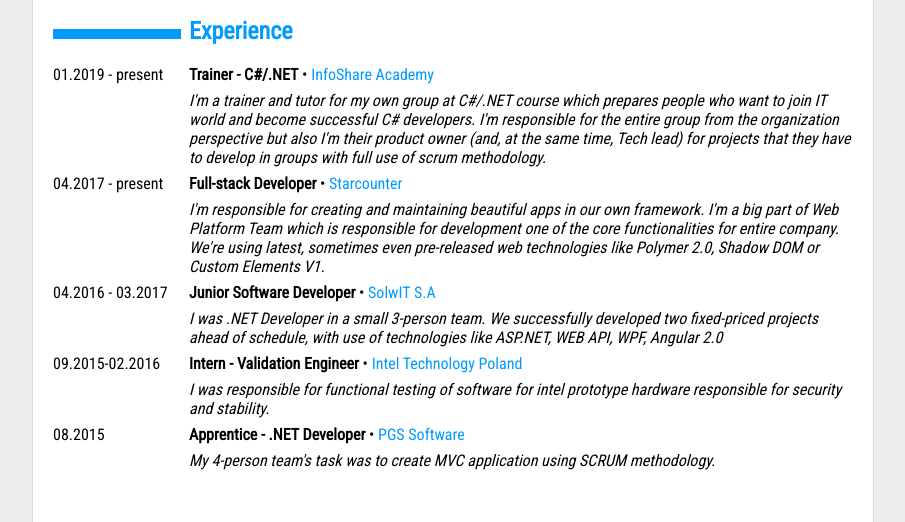
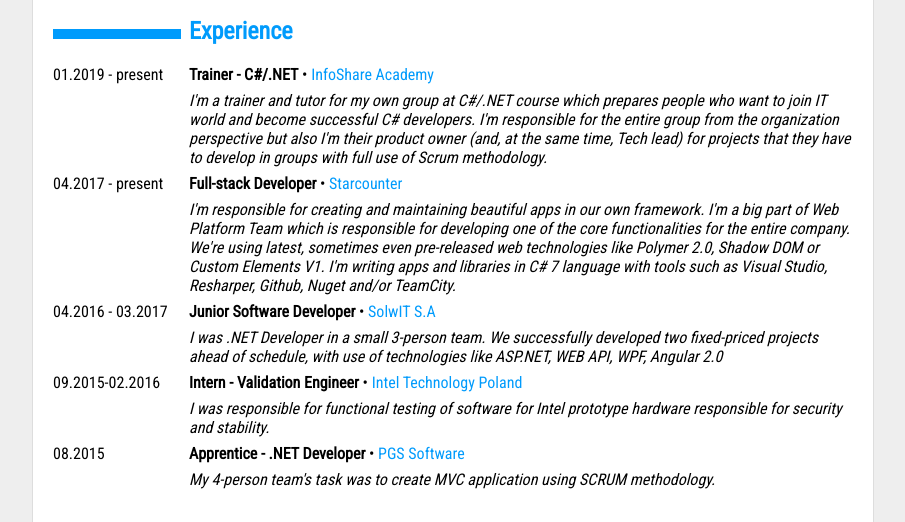
Before and after one commit to PatrykSzwer/CV, a plain HTML site: page index.html in a window 1280 px wide. Shown: the part 227-749 px from the top of the page, without its empty margins (187-1092 px from the left). Drawn offline with Linux system fonts and the light colour scheme.

Commit message:
Fixed typos, added line about c# language in starcounter's experience, added css to my frontend skills

```diff
--- a/index.html
+++ b/index.html
@@ -136,7 +136,7 @@
             <p>
                 <em>
                     I'm a trainer and tutor for my own group at C#/.NET course which prepares people who want to join IT world and become successful C# developers.
-                    I'm responsible for the entire group from the organization perspective but also I'm their product owner (and, at the same time, Tech lead) for projects that they have to develop in groups with full use of scrum methodology.
+                    I'm responsible for the entire group from the organization perspective but also I'm their product owner (and, at the same time, Tech lead) for projects that they have to develop in groups with full use of Scrum methodology.
                 </em>
             </p>
         </dd>
@@ -149,8 +149,8 @@
             <p>
                 <em>
                     I'm responsible for creating and maintaining beautiful apps in our own framework.
-                    I'm a big part of Web Platform Team which is responsible for development one of the core functionalities for entire company.
-                    We're using latest, sometimes even pre-released web technologies like Polymer 2.0, Shadow DOM or Custom Elements V1.
+                    I'm a big part of Web Platform Team which is responsible for developing one of the core functionalities for the entire company.
+                    We're using latest, sometimes even pre-released web technologies like Polymer 2.0, Shadow DOM or Custom Elements V1. I'm writing apps and libraries in C# 7 language with tools such as Visual Studio, Resharper, Github, Nuget and/or TeamCity.
                 </em>
             </p>
         </dd>
@@ -173,7 +173,7 @@
                 <a href="https://www.intel.com/">Intel Technology Poland</a>
             </p>
             <p>
-                <em>I was responsible for functional testing of software for intel prototype hardware responsible for security and stability.</em>
+                <em>I was responsible for functional testing of software for Intel prototype hardware responsible for security and stability.</em>
             </p>
         </dd>
         <dt>08.2015</dt>
@@ -221,6 +221,7 @@
             <ul>
                 <li>HTML 5</li>
                 <li>Javascript (ECMAScript 2015)</li>
+                <li>CSS 3</li>
                 <li>Polymer 2.0</li>
                 <li>Shadow DOM</li>
                 <li>Custom elements v1</li>
```
